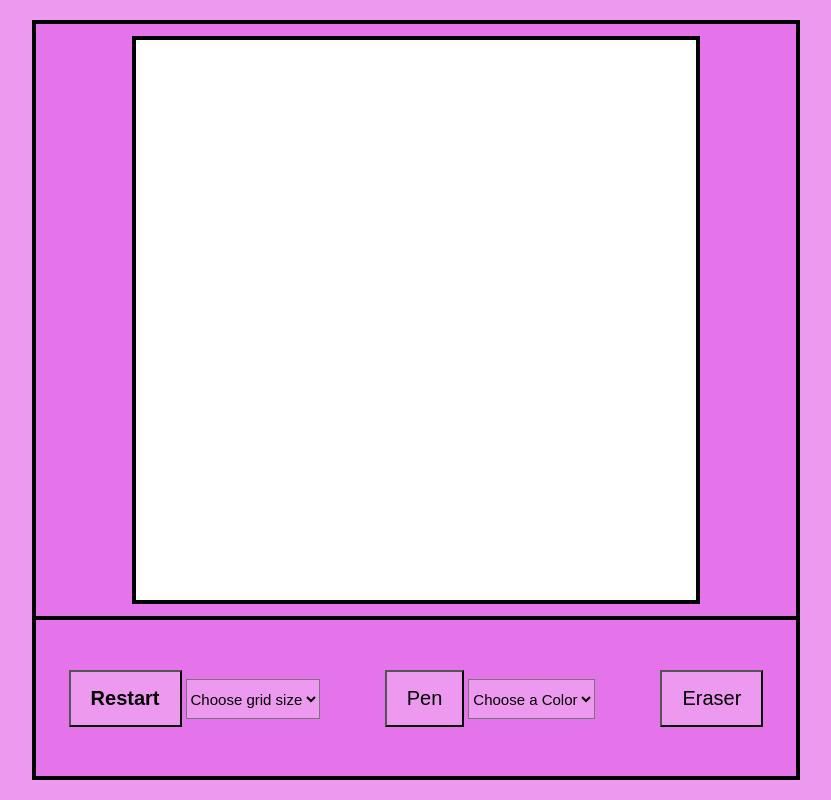
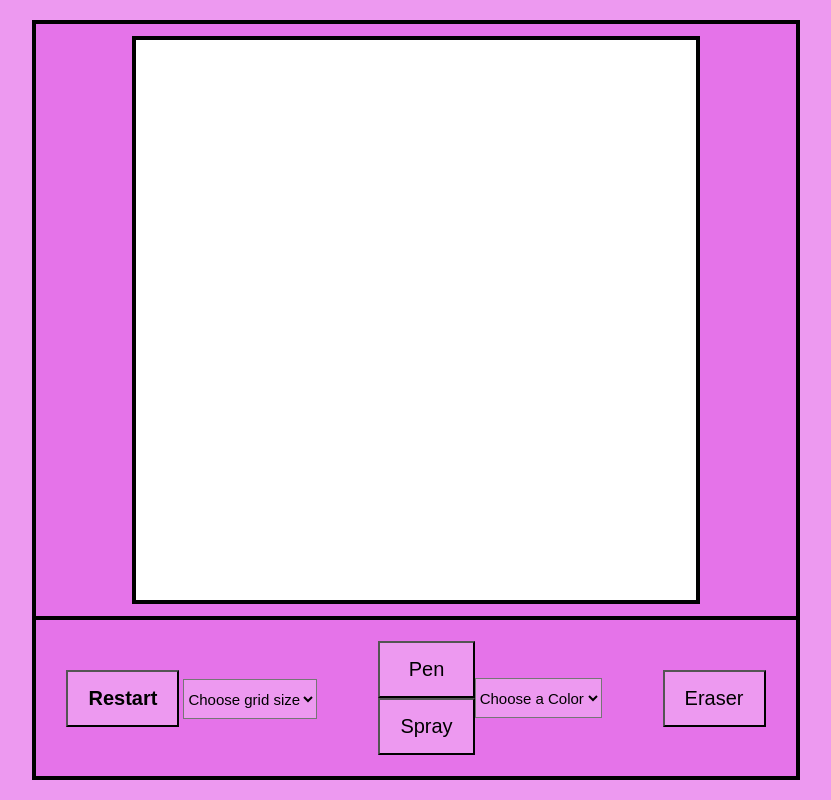
Before and after one commit to hibichyuu/Etch-a-Sketch, a plain HTML site: page index.html in a window 1280 px wide. Shown: the whole page, without its empty margins (224-1055 px from the left). Drawn offline with Linux system fonts and the light colour scheme.

Commit message:
Add random color option
    adds a random color option in the color
selection drop down menu, and a dysfunctional
spray/shading button for future features.

```diff
--- a/css/stylesheet.css
+++ b/css/stylesheet.css
@@ -53,6 +53,17 @@ select{
     background-color: rgb(229, 115, 233);
 }
 
+#drawToolOptions{
+    display: flex;
+    flex-direction: column;
+}
+
+#drawOptionsContainer{
+    display: flex;
+    flex-direction: row;
+    align-items: center;
+}
+
 #pixelContainer{
     display: flex;
     flex-wrap: nowrap;
@@ -65,7 +76,8 @@ select{
     margin: auto 0px;
     border: 4px solid black;
 
-    background-color: white;
+    background-color: rgb(255, 255, 255);
+
 }
 
 .pixel{
--- a/index.html
+++ b/index.html
@@ -21,8 +21,11 @@
                     <option value="100">100x100</option>
                 </select>
             </div>
-            <div>
+            <div id="drawOptionsContainer">
+                <div id="drawToolOptions">
                 <button id="pen">Pen</button>
+                <button id="spray">Spray</button>
+                </div>
                 <select id="colorSelect">
                     <option value="black">Choose a Color</option>
                     <option value="red">Red</option>
@@ -33,6 +36,7 @@
                     <option value="indigo">Indigo</option>
                     <option value="violet">Violet</option>
                     <option value="black">Black</option>
+                    <option value="random">Random</option>
                 </select>
             </div>
             <button id="eraser">Eraser</button>
--- a/js/script.js
+++ b/js/script.js
@@ -4,19 +4,23 @@ const restartBtn = document.querySelector("#restartButton");
 restartBtn.addEventListener("click", ()=>{restartGrid();});
 
 const colorSelect = document.querySelector("#colorSelect");
-colorSelect.addEventListener("change",()=>{changeColor(colorSelect.value)});
+colorSelect.addEventListener("change",()=>{changeColor(colorSelect.value); ifSpray = false;});
 
 const eraserBtn = document.querySelector("#eraser");
-eraserBtn.addEventListener('click', ()=>{pixelColor = "white";});
+eraserBtn.addEventListener('click', ()=>{pixelColor = "white"; ifSpray = false;});
 
 const penBtn = document.querySelector("#pen");
-penBtn.addEventListener('click', ()=>{changeColor(colorSelect.value);});
+penBtn.addEventListener('click', ()=>{changeColor(colorSelect.value); ifSpray = false;});
 
 const gridSelect = document.querySelector("#gridSelect");
 gridSelect.addEventListener("change", ()=>{changeGridLength(parseInt(gridSelect.value));});
 
+const sprayBtn = document.querySelector("#spray");
+sprayBtn.addEventListener('click', ()=>{ifSpray = true;});
+
 let gridLength = 16;
 let pixelColor = "black";
+let ifSpray = false;
 
 createPixels();
 
@@ -38,7 +42,12 @@ function createPixels(){
 
 function addPixelListeners(pixel){
     pixel.addEventListener("mouseover", ()=>{
-        pixel.style.backgroundColor = pixelColor;
+        if(colorSelect.value == "random" && pixelColor == "random"){
+            pixel.style.backgroundColor = `rgb(${randomRGBValue()},${randomRGBValue()},${randomRGBValue()})`;
+        }
+        else{
+            pixel.style.backgroundColor = pixelColor;
+        }
     });
 }
 
@@ -56,3 +65,7 @@ function changeColor(color){
 function changeGridLength(length){
     gridLength = length;
 }
+
+function randomRGBValue(){
+    return Math.floor(Math.random() * 255);
+}
```
